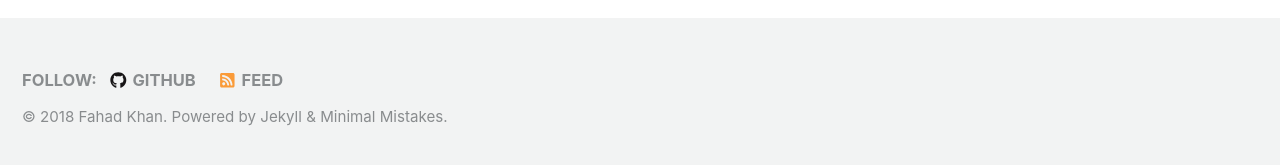
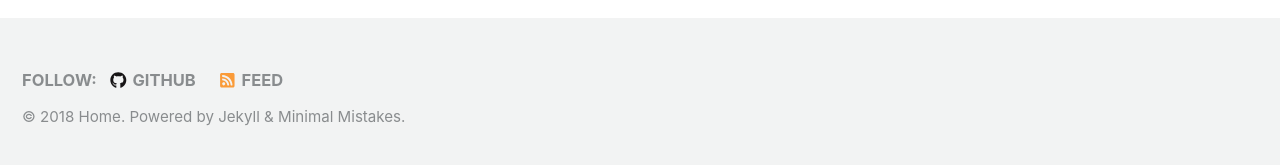
Before and after one commit to FK85/FK85.github.io, a Jekyll site: the page built from index.html, in a window 1280 px wide and 900 px high, scrolled down 747 px. Shown: the part 727-892 px from the top of the window. Built offline with Jekyll 4.4.1, drawn with Linux system fonts in a browser that asks for light colours; nearby versions of some CDN libraries; the list of posts is cut into pages by our own code.

```diff
--- a/_config.yml
+++ b/_config.yml
@@ -18,7 +18,7 @@
 locale                   : "en-US"
 title                    : "Home"
 title_separator          : "-"
-name                     : "Fahad Khan"
+name                     : "Home"
 description              : "Data Science Portfolio"
 url                      : # the base hostname & protocol for your site e.g. "https://mmistakes.github.io"
 baseurl                  : # the subpath of your site, e.g. "/blog"
```
